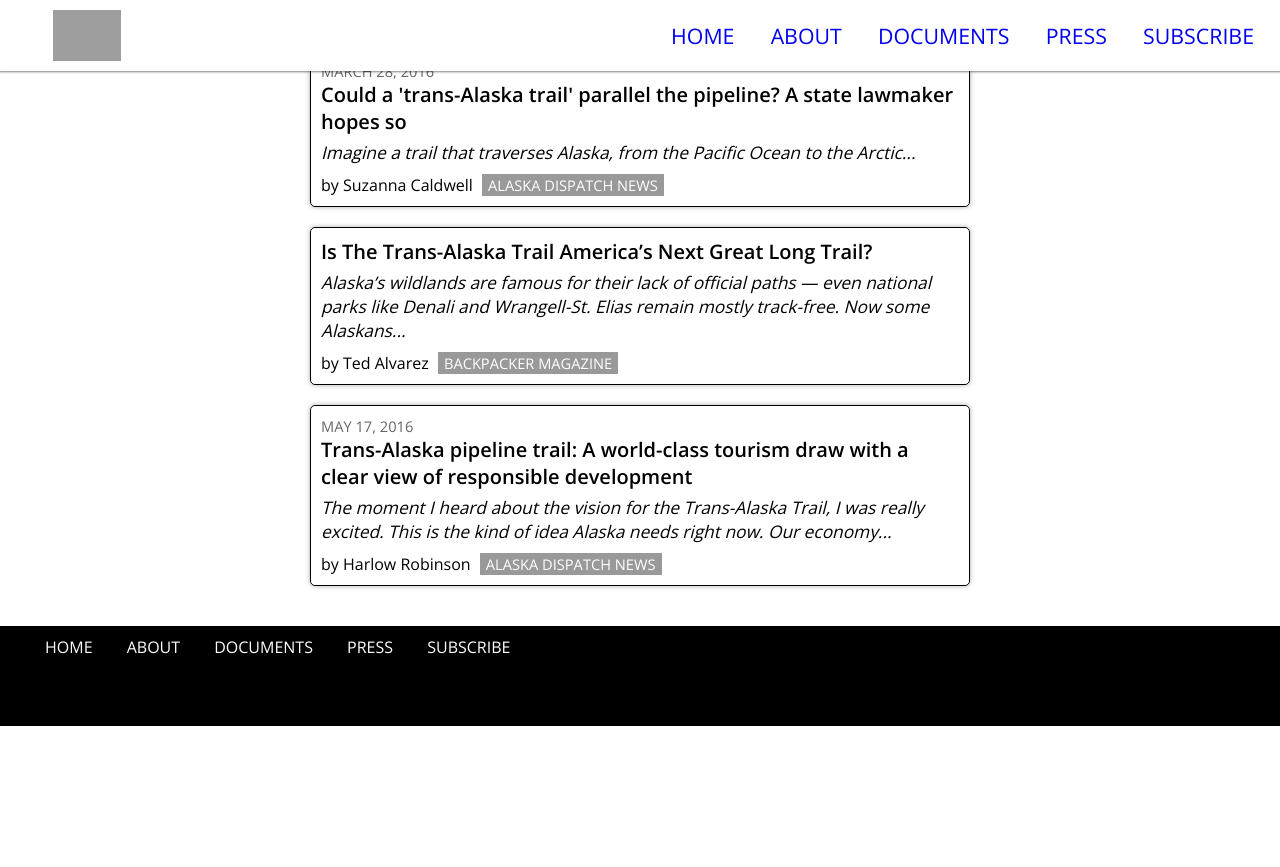
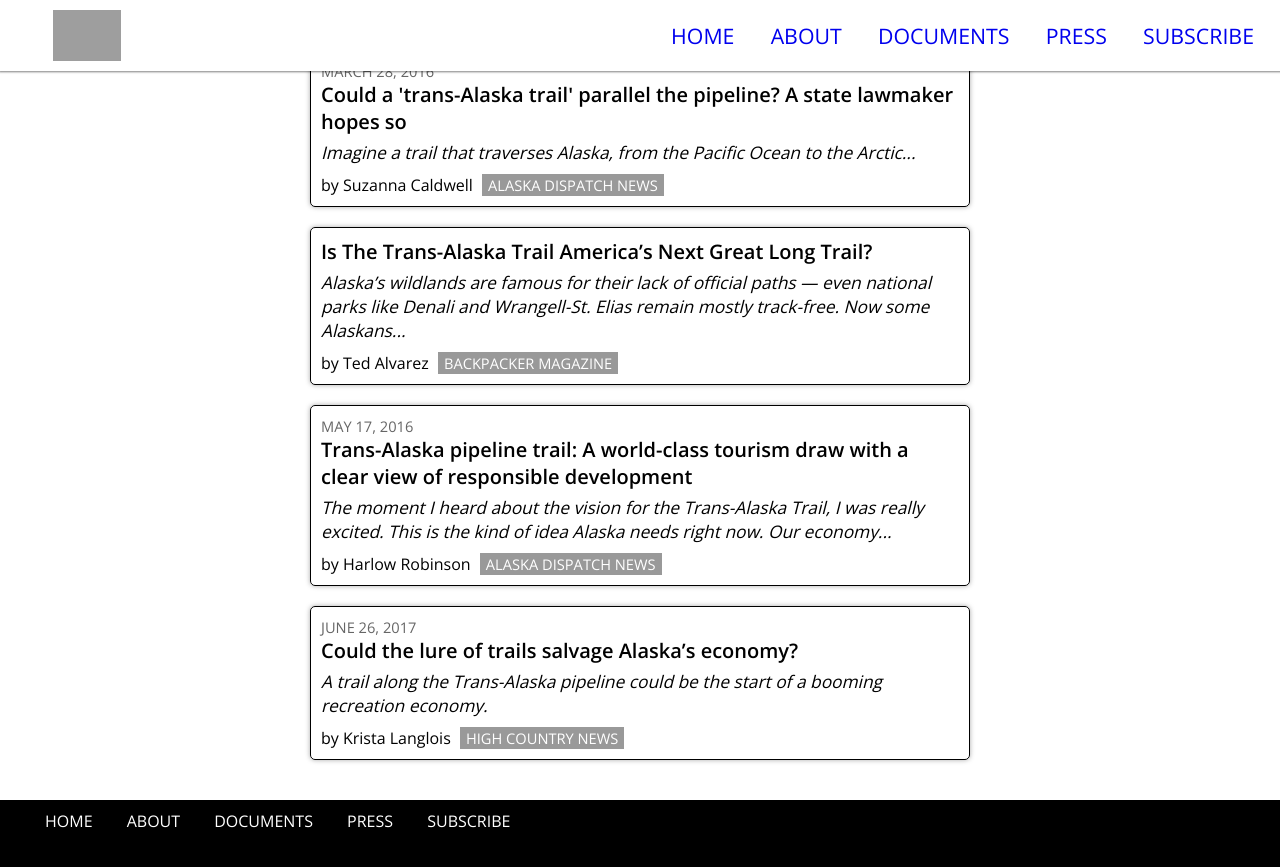
Before and after one commit to javbotero/Trans-Alaska-Trail, a Jekyll site: the page built from press.html, in a window 1280 px wide and 900 px high, scrolled down 594 px. Shown: the top 867 px of the window. Built offline with Jekyll 4.4.1, drawn with Linux system fonts in a browser that asks for light colours; before the commit the page ends 1320 px from its top, so only the background shows below that; grey boxes are pictures that could not be loaded.

Commit message:
Add HCN article
Add HCN article to press page

```diff
--- a/_data/press.yml
+++ b/_data/press.yml
@@ -17,3 +17,10 @@
   date: May 17, 2016
   url: https://www.adn.com/commentary/article/trans-alaska-pipeline-trail-world-class-tourism-draw-offering-first-hand-look/2016/04/10/
   snippet: The moment I heard about the vision for the Trans-Alaska Trail, I was really excited. This is the kind of idea Alaska needs right now. Our economy...
+
+- title: "Could the lure of trails salvage Alaska’s economy?"
+  author: Krista Langlois
+  source: High Country News
+  date: June 26, 2017
+  url: http://www.hcn.org/issues/49.11/recreation-could-the-lure-of-trails-salvage-alaskas-economy
+  snippet: A trail along the Trans-Alaska pipeline could be the start of a booming recreation economy.
```
